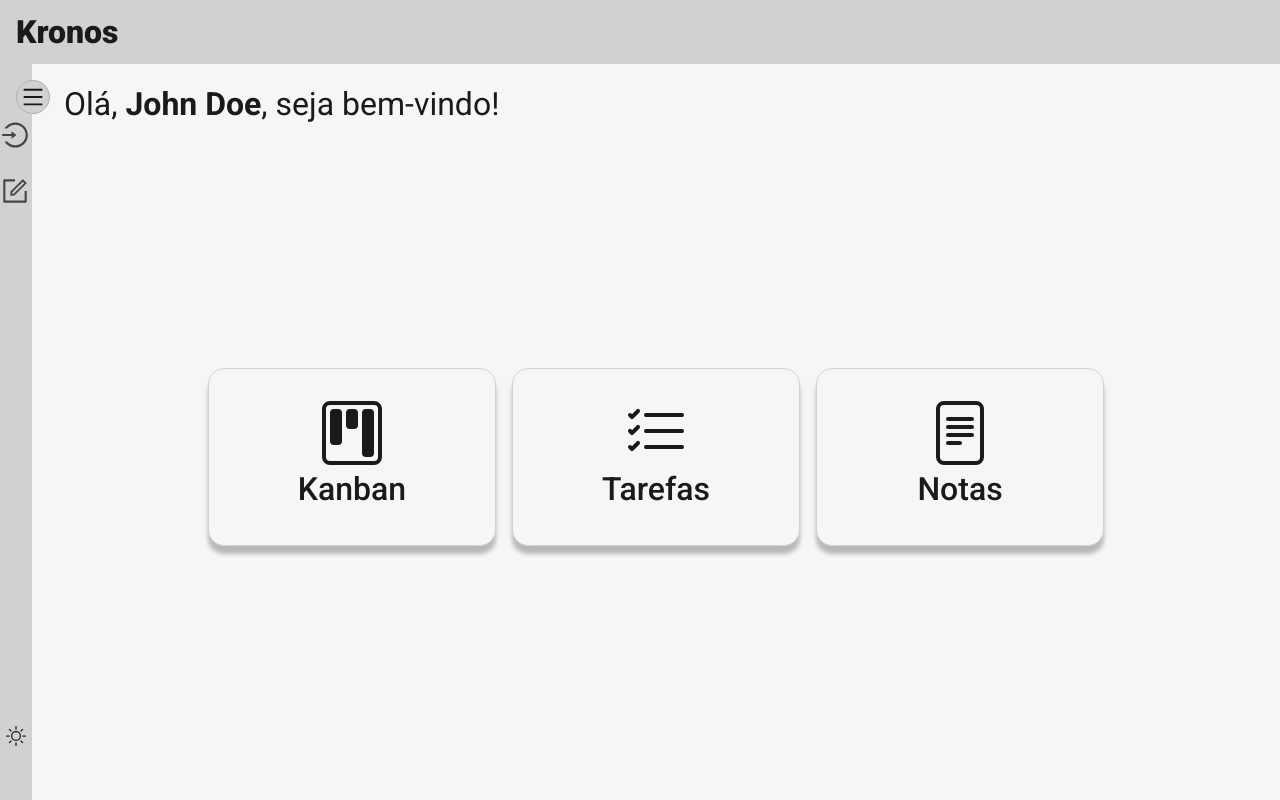
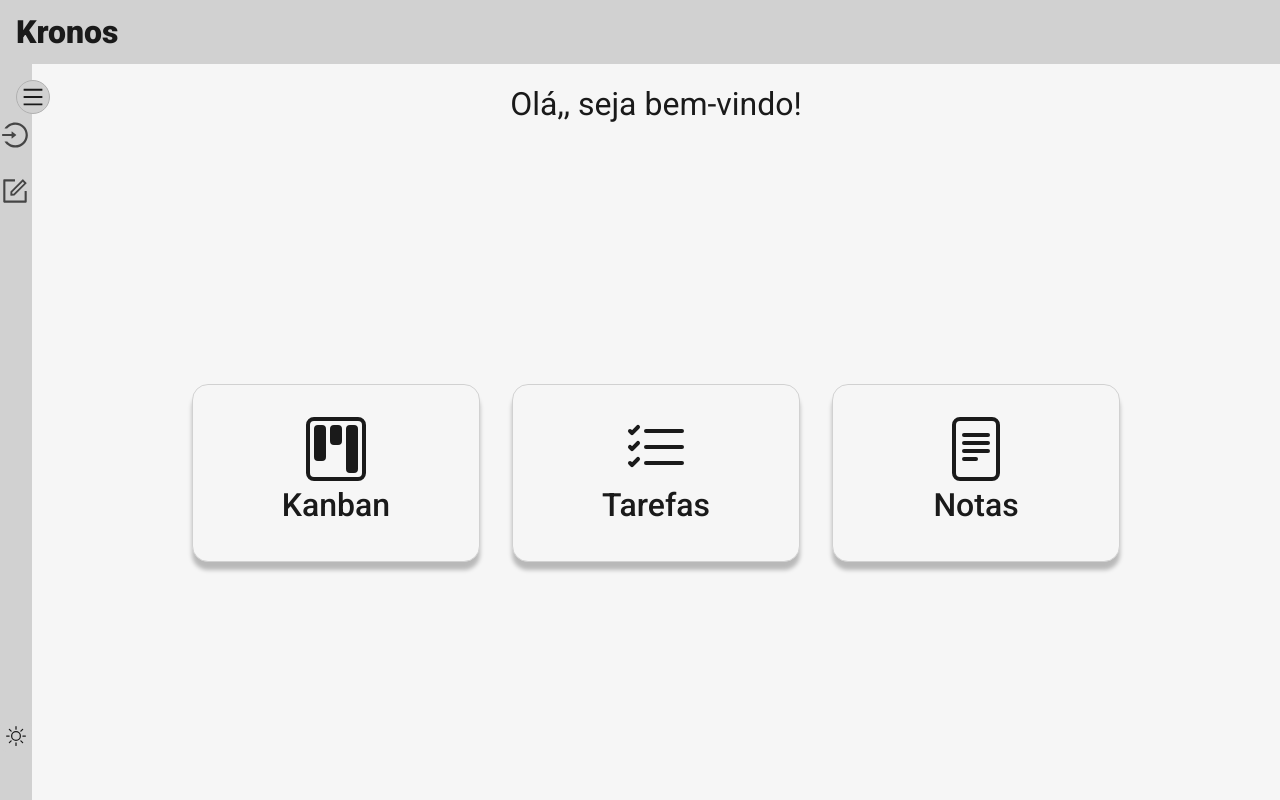
Before and after one commit to Bernardopog/kronos-app, a Next.js app in the folder apps/frontend/: page / in a window 1280 px wide. Built offline with nearby package versions, Linux system fonts and the light colour scheme.

Commit message:
style(frontend): change Main page style

```diff
--- a/apps/frontend/src/app/globals.css
+++ b/apps/frontend/src/app/globals.css
@@ -13,7 +13,7 @@
 @layer components {
   /* Page Base */
   .page {
-    @apply bg-woodsmoke-50 dark:bg-woodsmoke-925 p-2 size-full duration-300 ease-in-out;
+    @apply bg-woodsmoke-100 dark:bg-woodsmoke-925 p-2 size-full duration-300 ease-in-out;
   }
 
   /* Page - Kanban */
--- a/apps/frontend/src/app/page.tsx
+++ b/apps/frontend/src/app/page.tsx
@@ -1,4 +1,5 @@
 import HomeCard from "@/components/Card/HomeCard";
+import WelcomeMessage from "@/components/WelcomeMessage";
 import linkList from "@/shared/linkList";
 
 export default function Home() {
@@ -11,15 +12,12 @@ export default function Home() {
       id="main"
     >
       <header className="px-8 py-4">
-        <h2 className="text-[2rem] text-woodsmoke-950 dark:text-woodsmoke-50">
-          Olá, <span className="font-bold">John Doe</span>, seja bem-vindo!
-        </h2>
+        <WelcomeMessage />
       </header>
       <section
         className="
-        flex flex-col items-center justify-center h-full gap-8
-        md:gap-4
-        lg:flex-row lg:h-[calc(100%-6rem)]
+        flex flex-col items-center justify-start h-[calc(100%-6rem)] mt-6 gap-8
+        lg:flex-row lg:justify-center lg:h-[calc(100%-7rem)]
       "
       >
         {linkList.map((link, idx) => (
```
